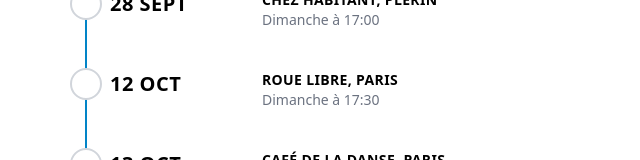
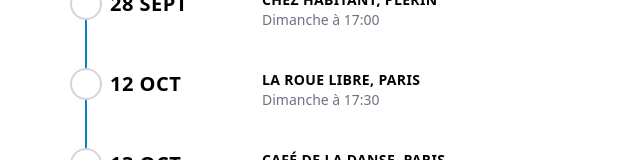
Before and after one commit to AlexandreKempf/en-tete-a-texte, a SvelteKit app: page /concerts in a window 1280 px wide. Shown: the part 2882-3042 px from the top of the page, without its empty margins (570-1210 px from the left). Built offline with nearby package versions, Linux system fonts and the light colour scheme.

Commit message:
Update concerts.js

```diff
--- a/src/routes/concerts.js
+++ b/src/routes/concerts.js
@@ -582,7 +582,7 @@ export const concerts = [
     },
      {
         date: new Date(2025, 9, 12, 17, 30),
-        place: 'Roue Libre, Paris'
+        place: 'La Roue Libre, Paris'
     },
      {
         date: new Date(2025, 9, 13, 19, 0),
```
